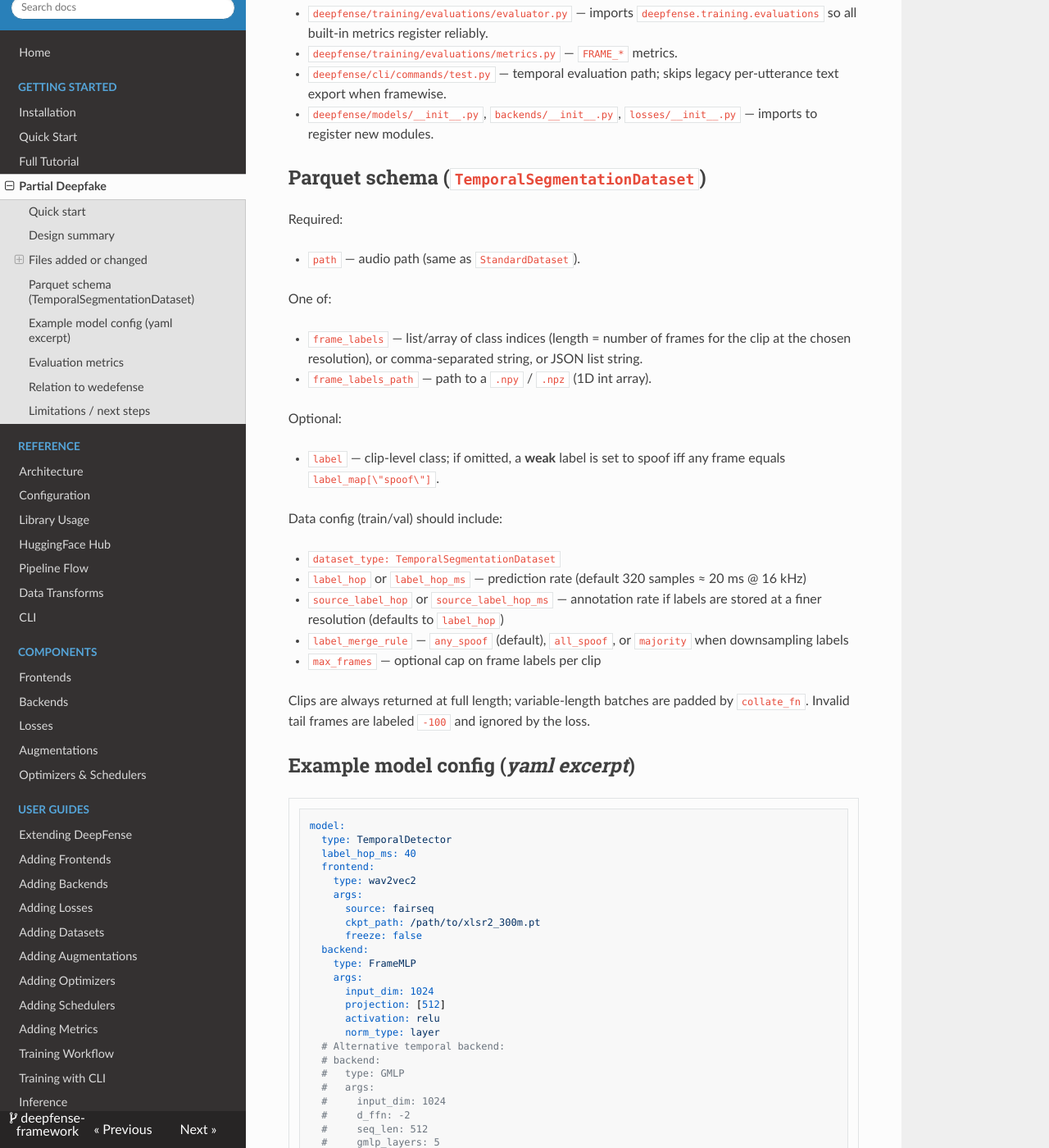
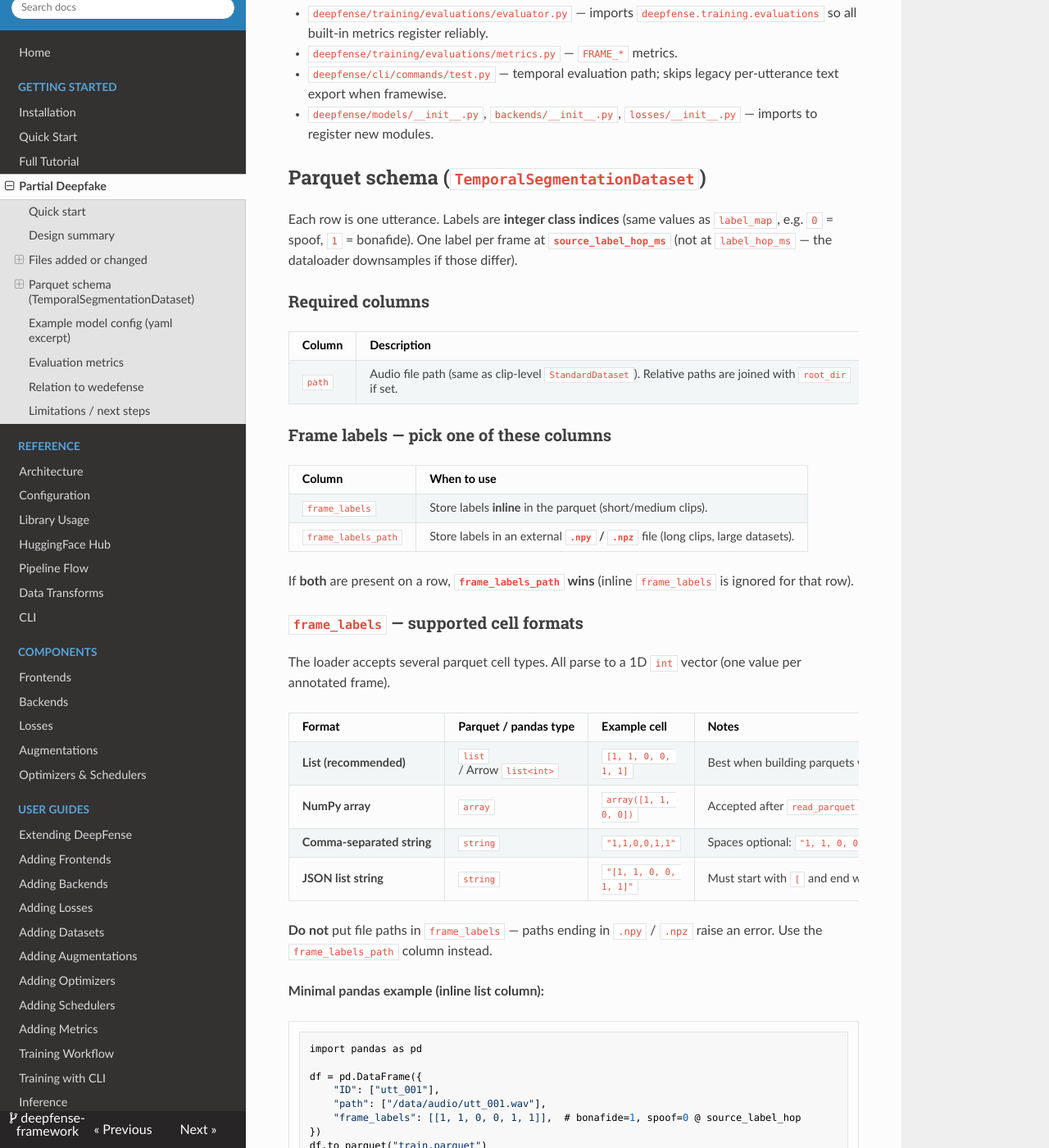
Before and after one commit to Yaselley/deepfense-framework, an MkDocs documentation site: the page built from docs/temporal_deepfake.md, in a window 1280 px wide and 1400 px high, scrolled down 1699 px. Shown: the whole window at 82% size. Built offline with MkDocs 1.6.1, drawn with Linux system fonts in a browser that asks for light colours; nearby versions of some CDN libraries; some of the changed text lies outside the part shown.

Commit message:
Clarify parquet frame_labels formats for partial deepfake.
Document supported inline types (list, CSV string, JSON string) vs frame_labels_path, with examples in docs, README, example YAML, and dataset docstring.

Co-authored-by: Cursor <cursoragent@cursor.com>

````diff
--- a/docs/temporal_deepfake.md
+++ b/docs/temporal_deepfake.md
@@ -50,28 +50,100 @@ Audio is **not** pre-windowed at 20 ms in the dataloader. The same **full clip**
 
 ## Parquet schema (`TemporalSegmentationDataset`)
 
-Required:
+Each row is one utterance. Labels are **integer class indices** (same values as `label_map`, e.g. `0` = spoof, `1` = bonafide). One label per frame at **`source_label_hop_ms`** (not at `label_hop_ms` — the dataloader downsamples if those differ).
 
-- `path` — audio path (same as `StandardDataset`).
+### Required columns
 
-One of:
+| Column | Description |
+|--------|-------------|
+| `path` | Audio file path (same as clip-level `StandardDataset`). Relative paths are joined with `root_dir` if set. |
 
-- `frame_labels` — list/array of class indices (length = number of frames for the clip at the chosen resolution), or comma-separated string, or JSON list string.
-- `frame_labels_path` — path to a `.npy` / `.npz` (1D int array).
+### Frame labels — pick **one** of these columns
 
-Optional:
+| Column | When to use |
+|--------|-------------|
+| `frame_labels` | Store labels **inline** in the parquet (short/medium clips). |
+| `frame_labels_path` | Store labels in an external **`.npy` / `.npz`** file (long clips, large datasets). |
 
-- `label` — clip-level class; if omitted, a **weak** label is set to spoof iff any frame equals `label_map[\"spoof\"]`.
+If **both** are present on a row, **`frame_labels_path` wins** (inline `frame_labels` is ignored for that row).
 
-Data config (train/val) should include:
+### `frame_labels` — supported cell formats
+
+The loader accepts several parquet cell types. All parse to a 1D `int` vector (one value per annotated frame).
+
+| Format | Parquet / pandas type | Example cell | Notes |
+|--------|----------------------|--------------|-------|
+| **List (recommended)** | `list` / Arrow `list<int>` | `[1, 1, 0, 0, 1, 1]` | Best when building parquets with PyArrow/pandas. |
+| **NumPy array** | `array` | `array([1, 1, 0, 0])` | Accepted after `read_parquet`. |
+| **Comma-separated string** | `string` | `"1,1,0,0,1,1"` | Spaces optional: `"1, 1, 0, 0"`. |
+| **JSON list string** | `string` | `"[1, 1, 0, 0, 1, 1]"` | Must start with `[` and end with `]`. |
+
+**Do not** put file paths in `frame_labels` — paths ending in `.npy` / `.npz` raise an error. Use the `frame_labels_path` column instead.
+
+**Minimal pandas example (inline list column):**
+
+```python
+import pandas as pd
+
+df = pd.DataFrame({
+    "ID": ["utt_001"],
+    "path": ["/data/audio/utt_001.wav"],
+    "frame_labels": [[1, 1, 0, 0, 1, 1]],  # bonafide=1, spoof=0 @ source_label_hop
+})
+df.to_parquet("train.parquet")
+```
+
+**Minimal pandas example (comma-separated string):**
+
+```python
+df = pd.DataFrame({
+    "path": ["/data/audio/utt_001.wav"],
+    "frame_labels": ["1,1,0,0,1,1"],
+})
+```
+
+### `frame_labels_path` — external label files
+
+| Field | Format |
+|-------|--------|
+| Cell value | Path to a **1D** `.npy` file, or `.npz` (first array in the archive is used). |
+| Path | Absolute, or relative to `root_dir` (same rules as audio `path`). |
+| Contents | 1D integer array, length = number of frames at `source_label_hop_ms`. |
+
+```python
+import numpy as np
+import pandas as pd
+
+np.save("/data/labels/utt_001.npy", np.array([1, 1, 0, 0, 1, 1], dtype=np.int64))
+
+df = pd.DataFrame({
+    "path": ["/data/audio/utt_001.wav"],
+    "frame_labels_path": ["/data/labels/utt_001.npy"],
+})
+```
+
+### Optional columns
+
+| Column | Description |
+|--------|-------------|
+| `label` | Clip-level class (`"bonafide"` / `"spoof"` strings mapped via `label_map`). If omitted, a **weak** clip label is inferred: spoof if **any** frame equals `label_map["spoof"]`, else bonafide. |
+| `ID` | Utterance id (recommended for exports and `MULTIRES_EER`). |
+
+### Length and timing
+
+- Label length should match the audio duration at **`source_label_hop_ms`** (e.g. PartialSpoof @ 20 ms → `source_label_hop_ms: 20`).
+- If length differs by more than 1 frame, a warning is logged and labels are aligned (crop/pad with ignore index `-100` on invalid tail frames).
+- If `label_hop_ms` > `source_label_hop_ms`, fine labels are merged using `label_merge_rule` (`any_spoof`, `all_spoof`, `majority`, `any_non_bonafide`).
+
+### Data config (train/val)
 
 - `dataset_type: TemporalSegmentationDataset`
-- `label_hop` or `label_hop_ms` — prediction rate (default 320 samples ≈ 20 ms @ 16 kHz)
-- `source_label_hop` or `source_label_hop_ms` — annotation rate if labels are stored at a finer resolution (defaults to `label_hop`)
-- `label_merge_rule` — `any_spoof` (default), `all_spoof`, or `majority` when downsampling labels
-- `max_frames` — optional cap on frame labels per clip
+- `label_hop` or `label_hop_ms` — model prediction rate (default 320 samples ≈ 20 ms @ 16 kHz)
+- `source_label_hop` or `source_label_hop_ms` — parquet annotation rate (defaults to `label_hop`)
+- `label_merge_rule` — merge rule when downsampling labels
+- `max_frames` — optional cap on frame labels per clip after crop
 
-Clips are always returned at full length; variable-length batches are padded by `collate_fn`. Invalid tail frames are labeled `-100` and ignored by the loss.
+Clips are returned at full length (or cropped with `max_len`); variable-length batches are padded by `collate_fn`. Invalid tail frames use label `-100` and are ignored by the loss.
 
 ## Example model config (_yaml excerpt_)
 
````
Also changed, not shown: README.md (+15 -1 lines), 2 other files.
